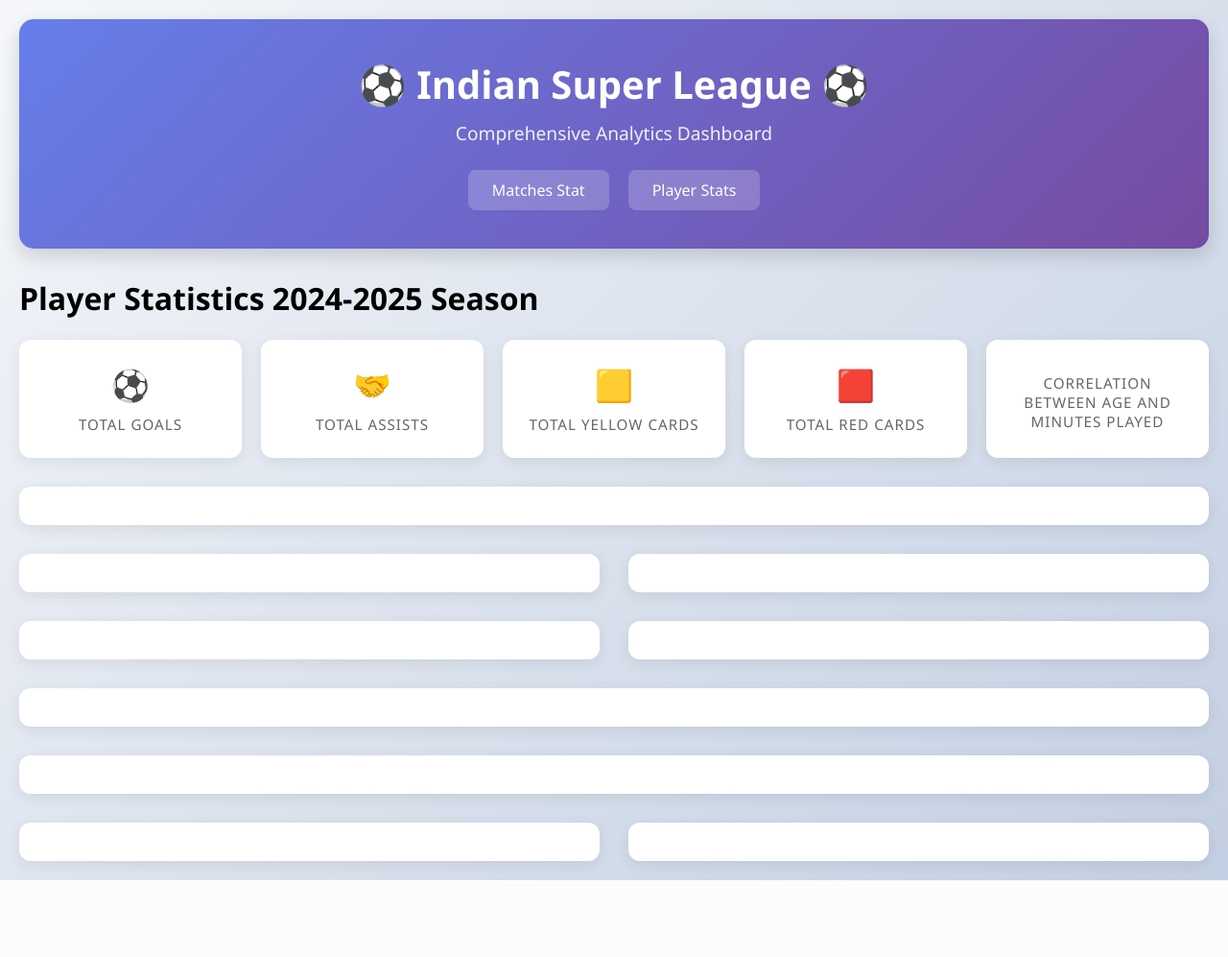
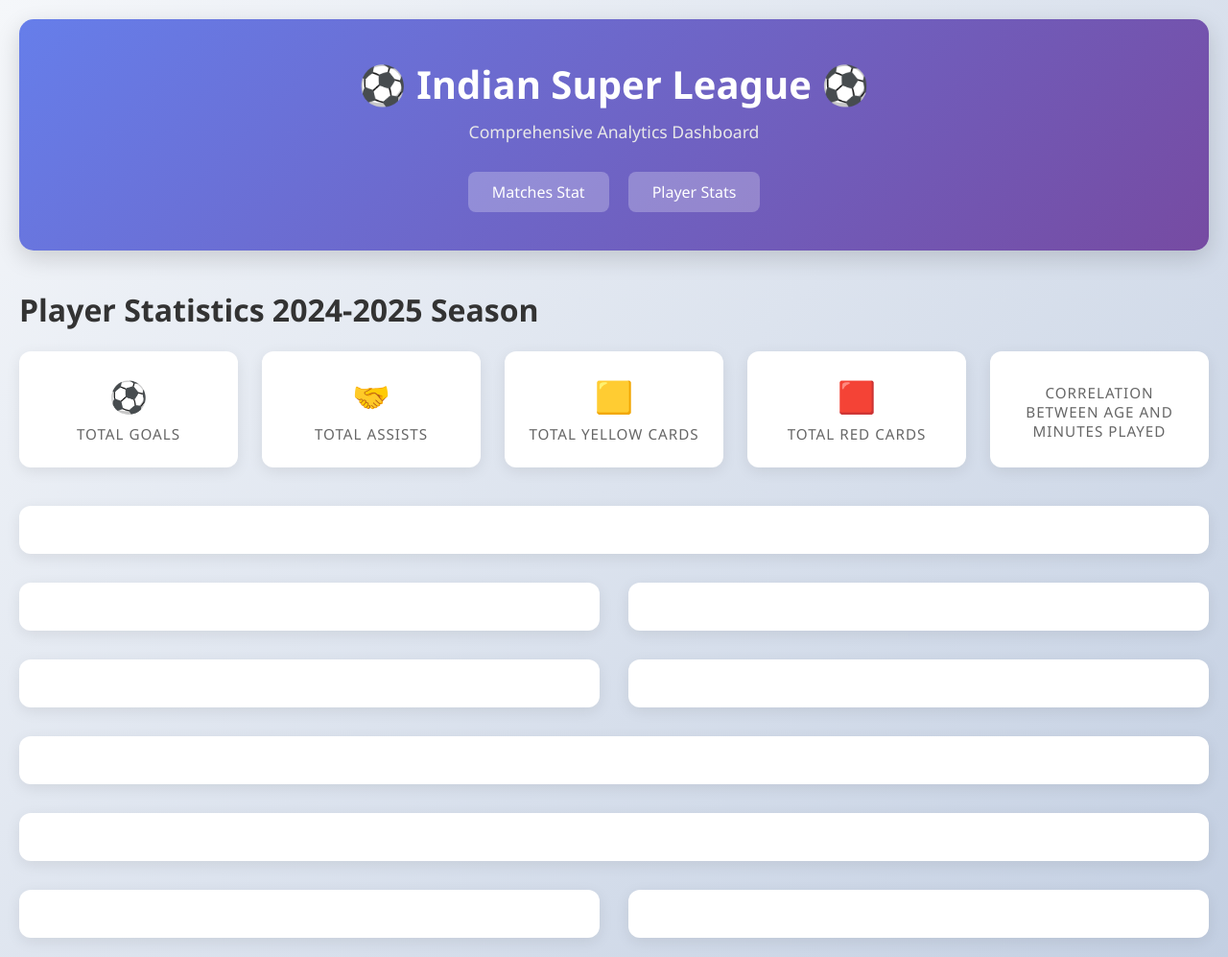
Before and after one commit to Omkar-109/Indian-Super-League-Dashboard-DV, a Flask app: template templates/playerStat.html in a window 1280 px wide. Shown: the whole page at 96% size. Before the commit the page ends 917 px from the top, so only its background shows below. Run offline with Flask 3, Linux system fonts and the light colour scheme; the template is opened without the code that fills it, so the values that code supplies are empty.

Commit message:
My local updates before merge

```diff
--- a/static/style.css
+++ b/static/style.css
@@ -9,28 +10,7 @@ body {
     font-family: 'Segoe UI', Tahoma, Geneva, Verdana, sans-serif;
     padding: 20px;
     min-height: 100vh;
-}
-
-.header {
-    background: linear-gradient(135deg, #667eea 0%, #764ba2 100%);
-    padding: 40px;
-    border-radius: 15px;
-    text-align: center;
-    margin-bottom: 30px;
-    box-shadow: 0 8px 20px rgba(0, 0, 0, 0.15);
-}
-
-.header h1 {
-    color: white;
-    font-size: 2.5em;
-    margin-bottom: 10px;
-    font-weight: 700;
-}
-
-.header p {
-    color: #f0f0f0;
-    font-size: 1.2em;
-    font-weight: 300;
+    color: #333;
 }
 
 .container {
@@ -38,32 +18,56 @@ body {
     margin: 0 auto;
 }
 
+/* ==================== HEADER ==================== */
+.header {
+    background: linear-gradient(135deg, #667eea 0%, #764ba2 100%);
+    padding: 40px;
+    border-radius: 15px;
+    text-align: center;
+    margin-bottom: 40px;
+    box-shadow: 0 8px 25px rgba(0, 0, 0, 0.15);
+}
+
+.header h1 {
+    color: #fff;
+    font-size: 2.5em;
+    font-weight: 700;
+    margin-bottom: 10px;
+}
+
+.header p {
+    color: #e8e8e8;
+    font-size: 1.1em;
+    font-weight: 300;
+}
+
+/* ==================== STATS GRID ==================== */
 .stats-grid {
     display: grid;
     grid-template-columns: repeat(auto-fit, minmax(200px, 1fr));
-    gap: 20px;
-    margin-bottom: 30px;
+    gap: 25px;
+    margin-bottom: 40px;
 }
 
 .stat-card {
-    background: white;
+    background: #fff;
     padding: 25px;
     border-radius: 12px;
     text-align: center;
     box-shadow: 0 4px 15px rgba(0, 0, 0, 0.08);
-    transition: transform 0.3s ease;
+    transition: all 0.3s ease;
 }
 
 .stat-card:hover {
     transform: translateY(-5px);
-    box-shadow: 0 6px 20px rgba(0, 0, 0, 0.12);
+    box-shadow: 0 6px 22px rgba(0, 0, 0, 0.12);
 }
 
 .stat-number {
     font-size: 2em;
-    font-weight: bold;
+    font-weight: 700;
     color: #667eea;
-    margin-bottom: 10px;
+    margin-bottom: 8px;
 }
 
 .stat-label {
@@ -86,32 +91,34 @@ body {
 }
 
 .chart {
-    background: white;
+    background: #fff;
+    padding: 25px;
+    border-radius: 12px;
     box-shadow: 0 4px 15px rgba(0, 0, 0, 0.08);
-    padding: 20px;
-    border-radius: 12px;
-    transition: box-shadow 0.3s ease;
+    transition: all 0.3s ease;
 }
 
 .chart:hover {
-    box-shadow: 0 6px 25px rgba(0, 0, 0, 0.12);
+    transform: translateY(-3px);
+    box-shadow: 0 6px 22px rgba(0, 0, 0, 0.12);
 }
 
+/* ==================== NAV TABS ==================== */
 .nav-tabs {
     display: flex;
     justify-content: center;
     gap: 20px;
-    margin-top: 25px;
+    margin-top: 30px;
 }
 
 .tab {
     text-decoration: none;
     color: white;
-    background: rgba(255, 255, 255, 0.2);
+    background: rgba(255, 255, 255, 0.25);
     padding: 10px 25px;
     border-radius: 8px;
     font-weight: 500;
-    transition: background 0.3s ease, transform 0.2s ease;
+    transition: all 0.3s ease;
 }
 
 .tab:hover {
```
Also changed, not shown: other parts of static/style.css (+33 -19 lines).
